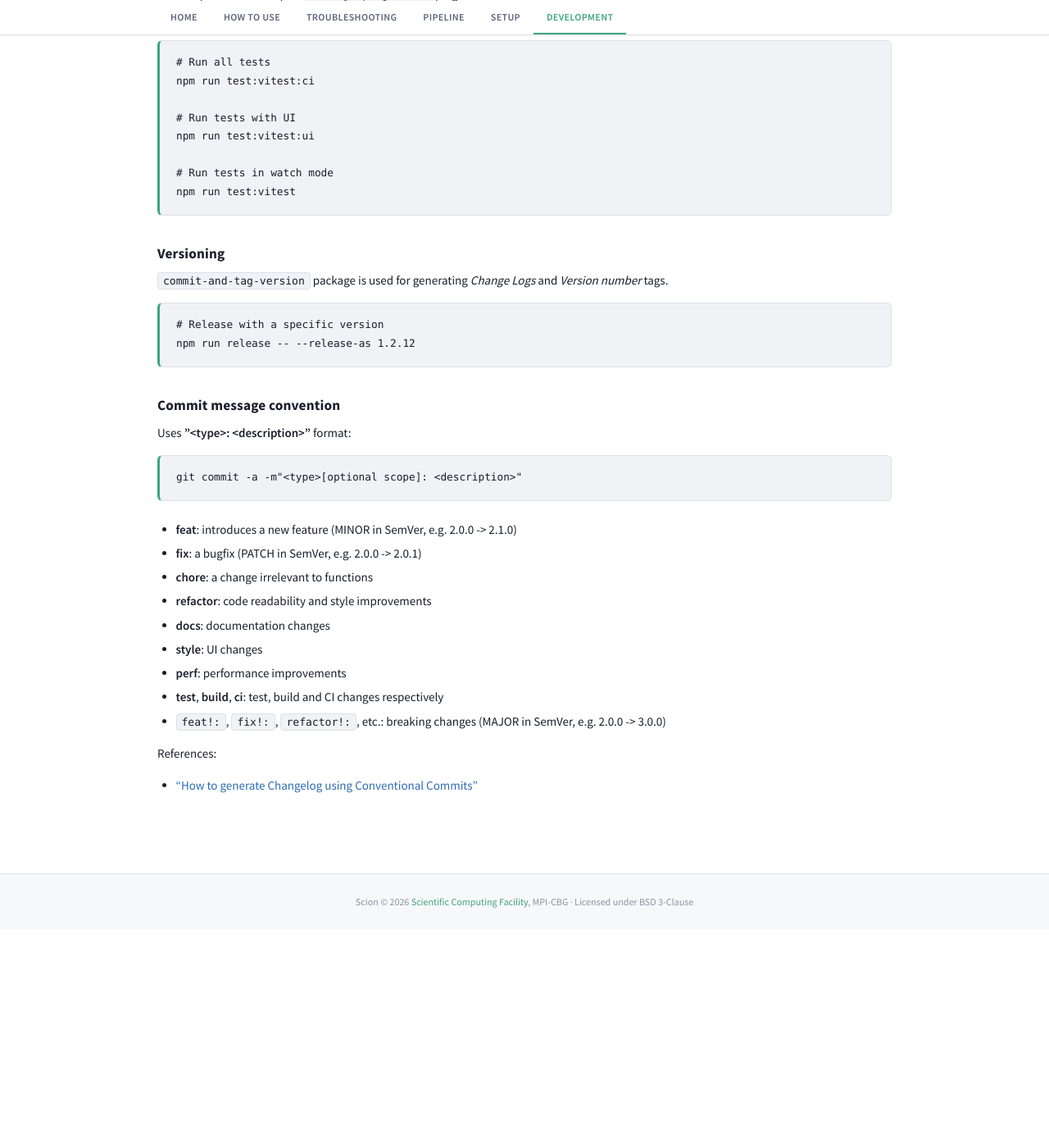
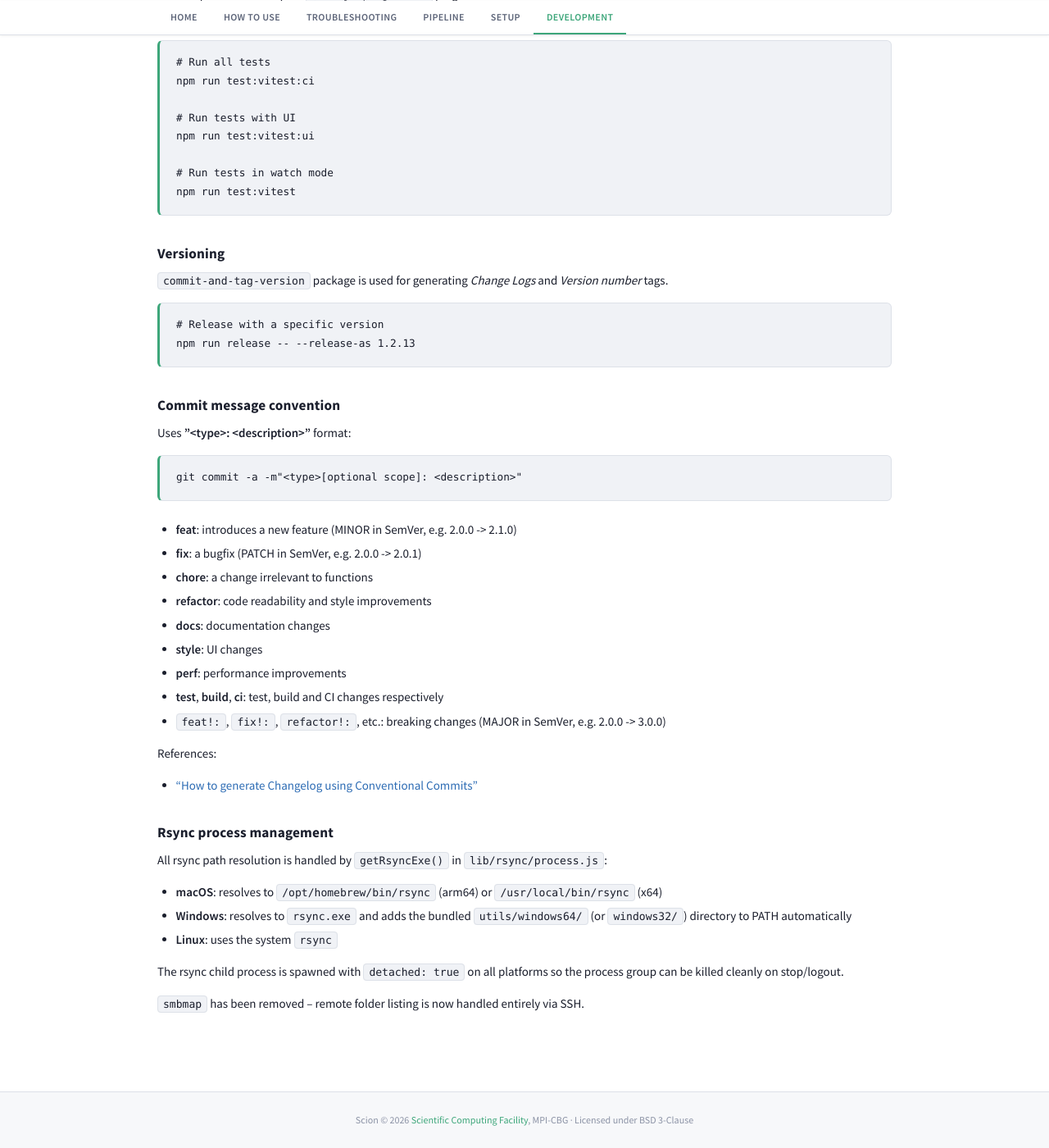
Before and after one commit to mpicbg-scicomp/scion, a Jekyll site: the page built from docs/dev.md, in a window 1280 px wide and 1400 px high, scrolled down 1415 px. Shown: the whole window at 82% size. Built offline with Jekyll 4.4.1, drawn with Linux system fonts in a browser that asks for light colours; our own code applies the rules of GitHub Pages for plain Markdown files; before the commit the page ends 2548 px from its top, so only the background shows below that.

Commit message:
fix: update version numbers to v1.2.13 in documentation and presentation

````diff
--- a/docs/dev.md
+++ b/docs/dev.md
@@ -58,7 +58,7 @@
 
 ```shell
 # Release with a specific version
-npm run release -- --release-as 1.2.12
+npm run release -- --release-as 1.2.13
 ```
 
 ### Commit message convention
@@ -81,3 +81,15 @@
 
 References:
 * ["How to generate Changelog using Conventional Commits"](https://medium.com/jobtome-engineering/how-to-generate-changelog-using-conventional-commits-10be40f5826c)
+
+### Rsync process management
+
+All rsync path resolution is handled by `getRsyncExe()` in `lib/rsync/process.js`:
+
+- **macOS**: resolves to `/opt/homebrew/bin/rsync` (arm64) or `/usr/local/bin/rsync` (x64)
+- **Windows**: resolves to `rsync.exe` and adds the bundled `utils/windows64/` (or `windows32/`) directory to PATH automatically
+- **Linux**: uses the system `rsync`
+
+The rsync child process is spawned with `detached: true` on all platforms so the process group can be killed cleanly on stop/logout.
+
+`smbmap` has been removed -- remote folder listing is now handled entirely via SSH.
--- a/docs/presentation.html
+++ b/docs/presentation.html
@@ -264,7 +264,7 @@
     <h1>Scion</h1>
     <div class="subtitle">Automated Scientific Data Transfer</div>
     <p style="margin-top: 12px; font-size: 14px;">Reliable, real-time file synchronization for research facilities</p>
-    <div class="meta">Scientific Computing Facility &middot; MPI-CBG &middot; v1.2.12</div>
+    <div class="meta">Scientific Computing Facility &middot; MPI-CBG &middot; v1.2.13</div>
     <span class="num">1</span>
   </div>
 </div>
@@ -397,7 +397,7 @@
 <div class="slide">
   <div class="card">
     <h3>Technical overview</h3>
-    <h2>Architecture (v1.2.12)</h2>
+    <h2>Architecture (v1.2.13)</h2>
     <div class="cols">
       <div class="col">
         <p style="margin-bottom: 12px; font-size: 13px; color: var(--text2);">Vue 3 Composition API with TypeScript. <code>LandingPage.vue</code> orchestrates 11 composables:</p>
@@ -437,7 +437,7 @@
 <div class="slide">
   <div class="card">
     <h3>Release highlights</h3>
-    <h2>What's New in v1.2.12</h2>
+    <h2>What's New in v1.2.13</h2>
     <div class="cols">
       <div class="col">
         <p style="font-weight:600; margin-bottom:10px;">Features</p>
````
